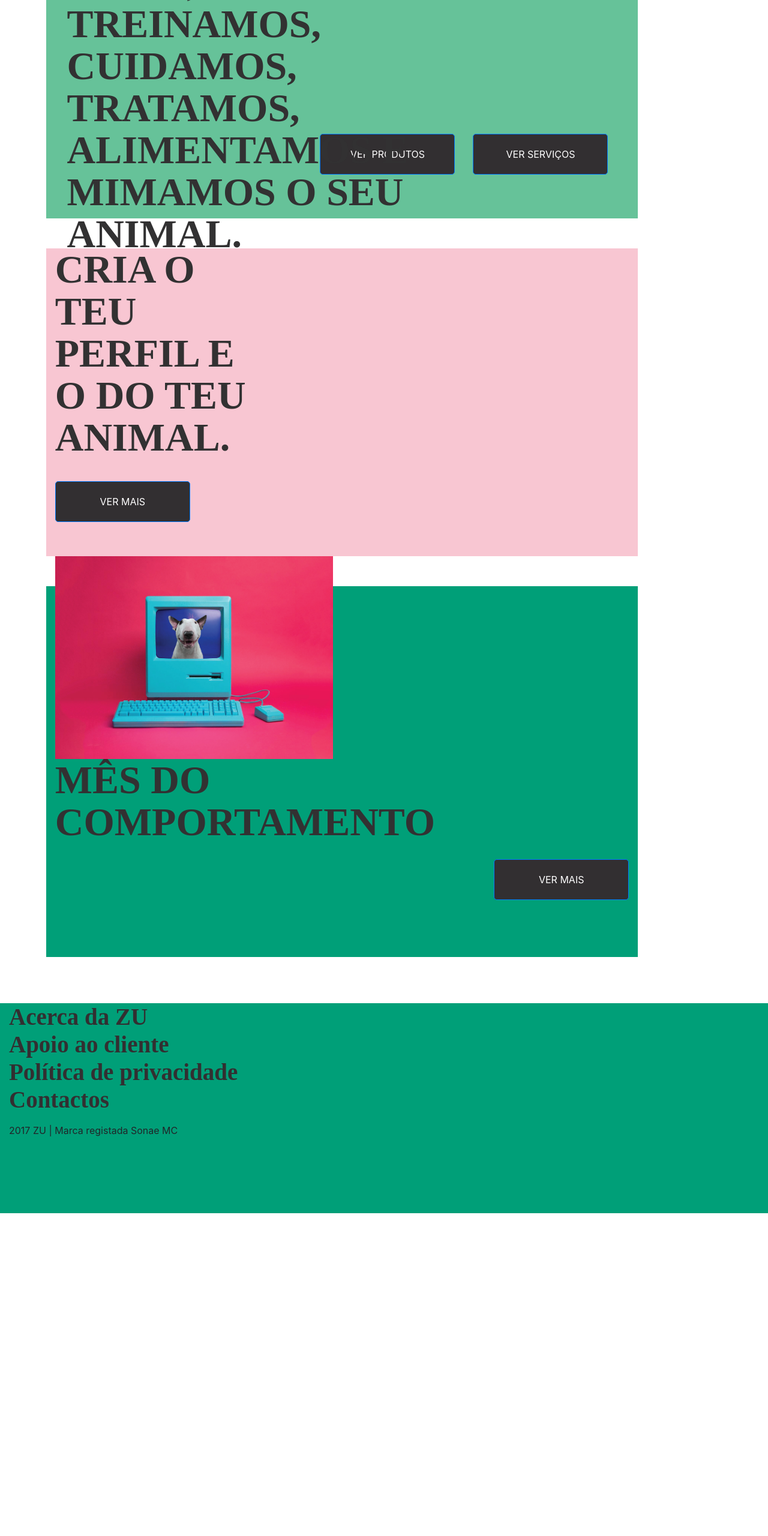
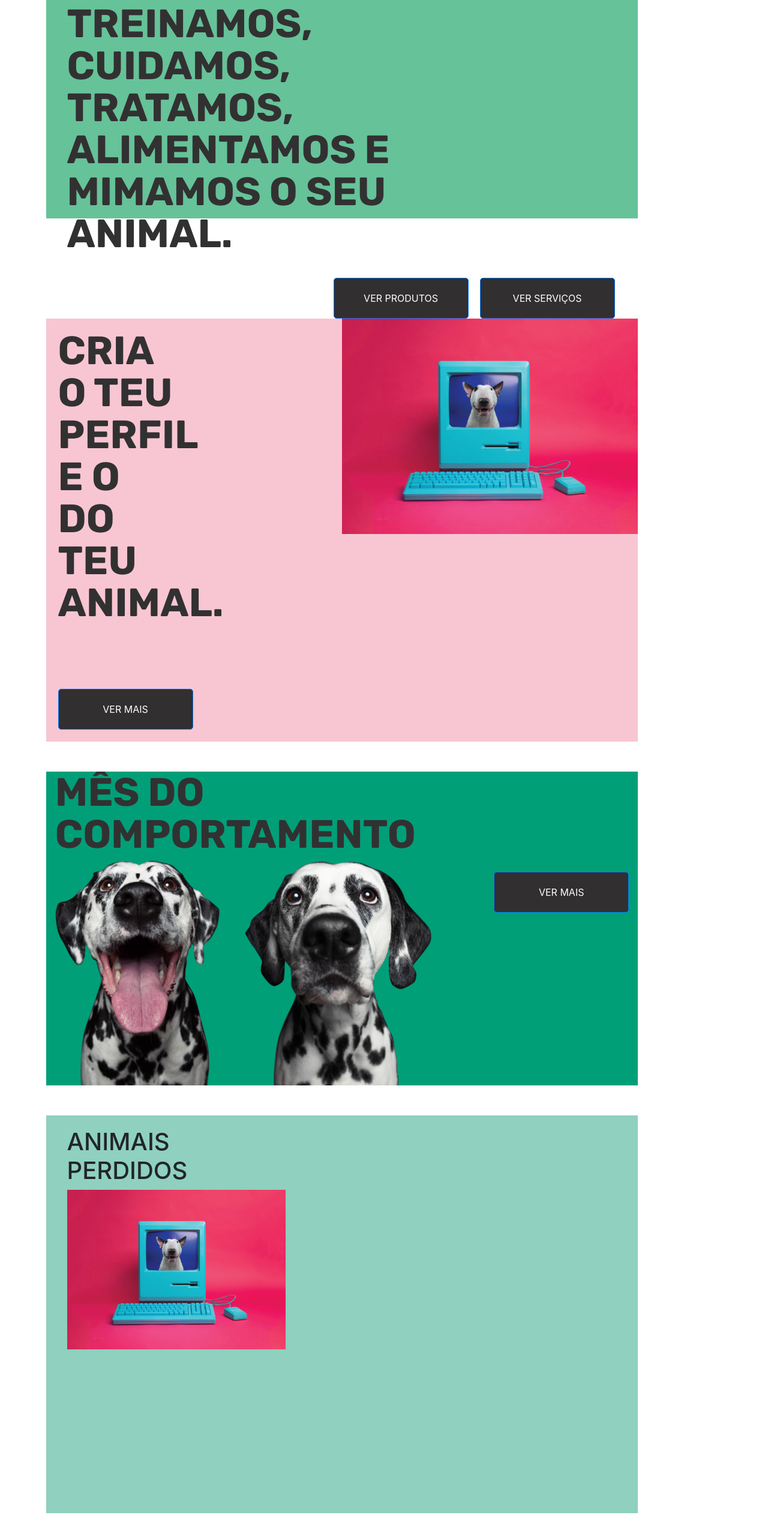
Before and after one commit to guifeliper/ZuOnline, a plain HTML site: page homepage_cao.html in a window 1280 px wide. Shown: the part 212-2772 px from the top of the page at 60% size. Before the commit the page ends 2234 px from the top, so only its background shows below. Drawn offline with nearby package versions, Linux system fonts and the light colour scheme.

Commit message:
25.07.2017_v3

```diff
--- a/common/css/styles_homepage_cao.css
+++ b/common/css/styles_homepage_cao.css
@@ -40,8 +40,7 @@
 }
 
 .title_header_topo {
-	height: 280px;
-	width: 1028px;
+	width: 100%;
 	color: #323132;
 	font-family: Rubik;
 	font-size: 66px;
@@ -54,27 +53,29 @@
 	width: 225px;
 	border-radius: 5px;
 	background-color: #322F31;
-	margin-right: 30px;
+	margin-right: 2%;
+	margin-top: 30px;
 	float: right;
 }
 
 .perfil {
 	width: 100%;
-	height: 513px;
+	height: auto;
 	background-color: #F8C6D2;
 	margin-top: 50px;
 	padding: 2%, 0, 2%, 2%;
+	overflow: hidden;
 }
 
 .left_side_perfil {
 	float: left;
 	width: 40%;
 	height: 100%;
+	padding: 2%;
 }
 
 .title_perfil {
-	height: 280px;
-	width: 339px;
+	width: 100%;
 	color: #323132;
 	font-family: Rubik;
 	font-size: 66px;
@@ -97,17 +98,17 @@
 
 .right_side_perfil {
 	float: right;
-	width: 100%;
 	padding: 0;
 	margin: 0;
 }
 
 .comportamento {
 	width: 100%;
-	height: 618px;
+	height: auto;
 	background-color: #009F78;
 	margin-top: 50px;
-	padding: 2%, 0, 2%, 2%;
+	padding: 2%, 2%, 0, 2%;
+	overflow: hidden;
 }
 
 .title_comportamento {
@@ -129,12 +130,30 @@
 	margin-top: 2%;
 }
 
+.dalmatas {
+	margin-left: auto;
+	margin-right: auto;
+	display: block;
+}
+
+.adocao {
+	width: 100%;
+	height: 663px;
+	background-color: #8FD0BF;
+	margin-top: 50px;
+	padding: 2%;
+}
 
 
 .footer {
 	height: 350px;
 	width: 100%;
 	background-color: #009F78;
+	padding: 4%;
+	overflow: hidden;
+}
+.menu__itens-links {
+	float: left;
 }
 
 .menu__itens a {
@@ -144,3 +163,13 @@
 	font-weight: bold;
 	line-height: 46px;
 }
+
+.menu__itens-social {
+	float: right;
+}
+
+
+
+.copyright {
+	margin-top: 50px;
+}
--- a/homepage_cao.html
+++ b/homepage_cao.html
@@ -5,6 +5,7 @@
 	<link rel="stylesheet" href="common/css/style.css">
 	<link rel="stylesheet" type="text/css" href="node_modules/font-awesome/css/font-awesome.min.css">
 	<link rel="stylesheet" type="text/css" href="/node_modules/bootstrap/dist/css/bootstrap.min.css">
+	<link href="https://fonts.googleapis.com/css?family=Rubik:300,300i,400,400i,700,700i" rel="stylesheet">
 	<link rel="stylesheet" href="common/css/styles_homepage_cao.css">
 	</head>
 <body>
@@ -29,10 +30,8 @@
 				<h1 class="title_perfil">CRIA O TEU PERFIL E O DO TEU ANIMAL.</h1>
 				<button type="button" class="btn btn-primary vermais">VER MAIS</button>
 			</div>
-			<div class="col-md-6">
-				<div class="right_side_perfil">
+			<div class="col-md-6 right_side_perfil">
 					<img class="img-fluid" src="img/perfil.png">
-				</div>
 			</div>
 		</div>
 
@@ -41,20 +40,40 @@
 				<h1 class="title_comportamento">MÊS DO COMPORTAMENTO</h1>
 				<button type="button" class="btn btn-primary vermais_c">VER MAIS</button>
 			</div>
+			<div class="col-md-8 foto_comportamento">
+				<img class="img-fluid dalmatas" src="img/dalmatas.png">
+			</div>
+		</div>
+
+		<div class="adocao">
+			<div class="col-md-5">
+				<h1 class="title_adocao">ANIMAIS PERDIDOS</h1>
+				<img class="img-fluid" src="img/perfil.png">
+			</div>
+
 		</div>
 	</div>
 
 	<footer class="col-md-12 footer">
-		<div class="menu__itens-footer">
-			<ul>
+		<div class="menu__itens-links">
+			<ul class="left_footer">
 				<li class="menu__itens"><a href="#">Acerca da ZU</a></li>
 				<li class="menu__itens"><a href="#">Apoio ao cliente</a></li>
 				<li class="menu__itens"><a href="#">Política de privacidade</a></li>
 				<li class="menu__itens"><a href="#">Contactos</a></li>
 			</ul>
+			<div class="copyright">
+			<p>2017 ZU  |  Marca registada Sonae MC</p>
+		</div>
             </div>
-
-		<p>2017 ZU  |  Marca registada Sonae MC</p>
+            <div class="menu__itens-social">
+            	<h1 class="social">Siga-nos nas redes sociais:</h1>
+				<ul class="right_footer">
+					<li class="menu__itens"><a href="#">Facebook</a></li>
+					<li class="menu__itens"><a href="#">Instagram</a></li>
+					<li class="menu__itens"><a href="#">Youtube</a></li>
+				</ul>
+            </div>
 	</footer>
 </body>
 
```
Also changed, not shown: intro.html (+2 -5 lines), img/dalmatas.png (added).
